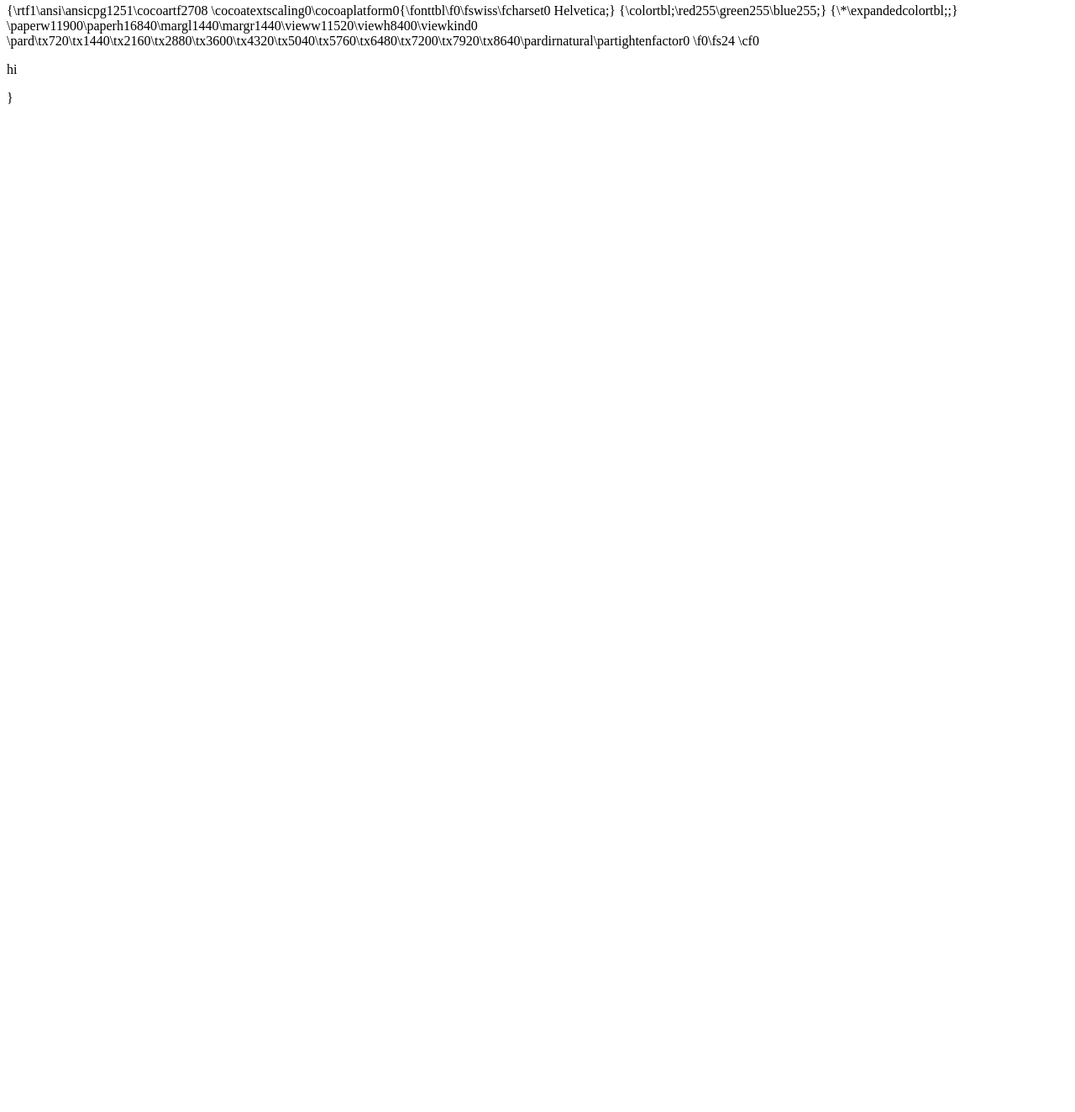
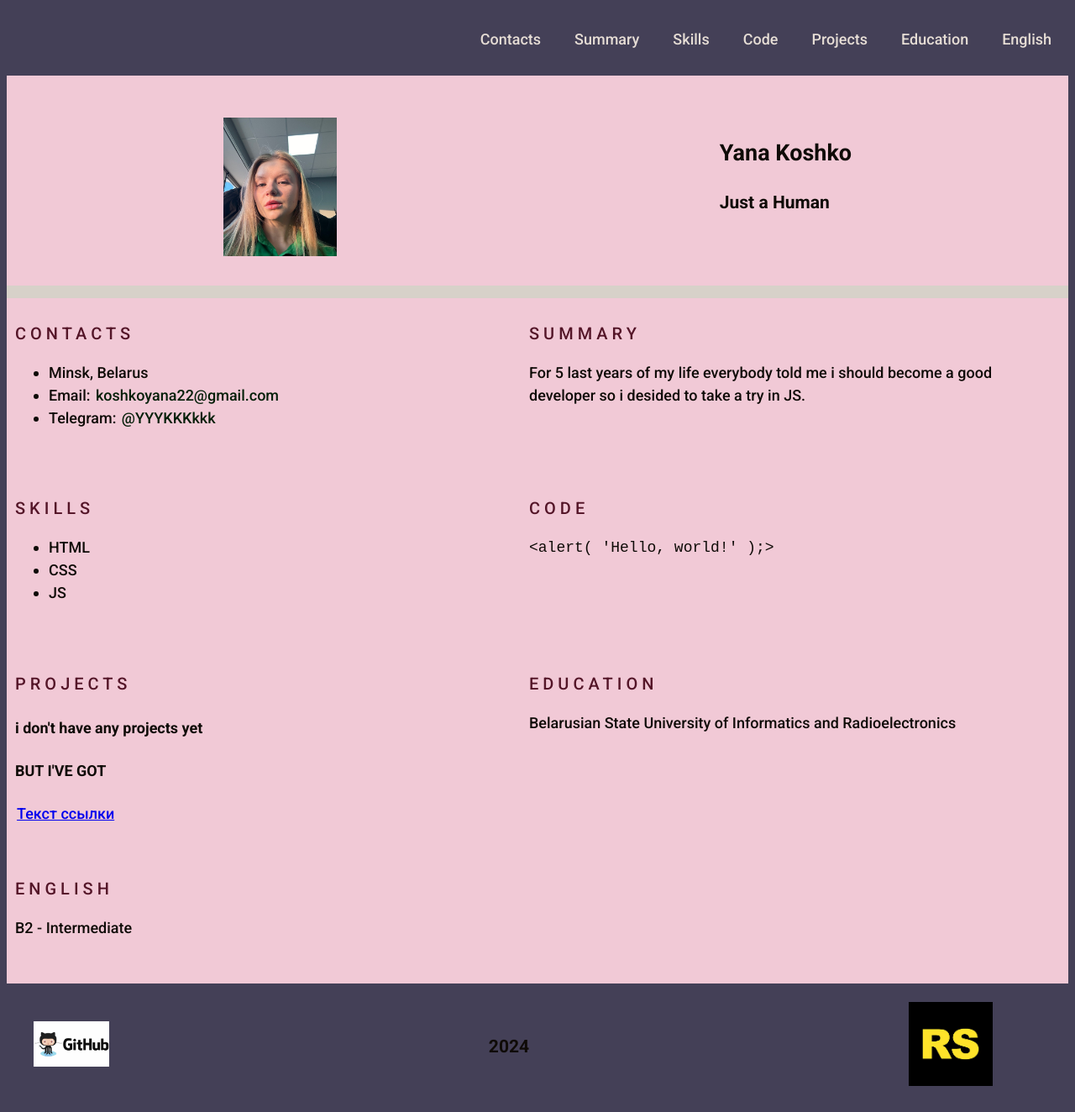
Before and after one commit to YKoshko/rsschool-cv, a plain HTML site: page index.html in a window 1280 px wide. Shown: the part 4-1328 px from the top of the page at 84% size. Before the commit the page ends 800 px from the top, so only its background shows below. Drawn offline with Linux system fonts and the light colour scheme.

Commit message:
feat: add social links

```diff
--- a/index.html
+++ b/index.html
@@ -1,8 +1,103 @@
-{\rtf1\ansi\ansicpg1251\cocoartf2708
-\cocoatextscaling0\cocoaplatform0{\fonttbl\f0\fswiss\fcharset0 Helvetica;}
-{\colortbl;\red255\green255\blue255;}
-{\*\expandedcolortbl;;}
-\paperw11900\paperh16840\margl1440\margr1440\vieww11520\viewh8400\viewkind0
-\pard\tx720\tx1440\tx2160\tx2880\tx3600\tx4320\tx5040\tx5760\tx6480\tx7200\tx7920\tx8640\pardirnatural\partightenfactor0
+<!DOCTYPE html>
+<html lang="en">
 
-\f0\fs24 \cf0 <p> hi </p>}
+<head>
+    <link rel="preconnect" href="https://fonts.gstatic.com">
+    <link href="https://fonts.googleapis.com/css2?family=Roboto:wght@100;300;500;700&display=swap" rel="stylesheet">
+    <meta charset="UTF-8">
+    <title>Koshko CV RSS</title>
+    <link rel="icon" href="./assets/favicon.ico">
+    <link rel="stylesheet" href="style.css">
+    <meta name="viewport" content="width=device-width, initial-scale=1.0">
+</head>
+
+<body>
+    <header class="header">
+        <div class="head">
+          <nav class="nav">
+            <ul class="nav-list">
+              <li class="nav-item"><a href="#contacts" class="nav-link">Contacts</a></li>
+              <li class="nav-item"><a href="#summary" class="nav-link">Summary</a></li>
+              <li class="nav-item"><a href="#skills" class="nav-link">Skills</a></li>
+              <li class="nav-item"><a href="#code" class="nav-link">Code</a></li>
+              <li class="nav-item"><a href="#projects" class="nav-link">Projects</a></li>
+              <li class="nav-item"><a href="#education" class="nav-link">Education</a></li>
+              <li class="nav-item"><a href="#english" class="nav-link">English</a></li>
+            </ul>
+          </nav>
+        </div>
+      </header>
+    <main class="main-container">
+        <div class="container main-container">
+            <section class="section section-profile" id="profile">
+              <img src="./assets/me.jpeg" alt="my photo" class="section-profile-logo">
+              <div class="section-profile-title">
+                <h1>Yana Koshko</h1>
+                <h3 class="section-subtitle">Just a Human</h3>
+              </div>
+            </section>
+
+    <section class="section" id="contacts">
+        <h2 class="section-title">Contacts</h2>
+        <ul class="section-list">
+          <li class="section-item contacts-item">
+            Minsk, Belarus
+          </li>
+          <li class="section-item contacts-item">
+            Email: <a href="mailto:koshkoyana22@gmail.com" title="email">koshkoyana22@gmail.com</a>
+          </li>
+          <li class="section-item contacts-item">
+            Telegram: <a href="https://t.me/YYYKKkkkk" title="github">@YYYKKKkkk</a>
+          </li>
+        </ul>
+      </section>
+      <section class="section" id="summary">
+        <h2 class="section-title">Summary</h2>
+        <p>
+            For 5 last years of my life everybody told me i should become a good developer so i desided to take a try in JS.
+        </p>
+      </section>
+      <section class="section" id="skills">
+        <h2 class="section-title">Skills</h2>
+        <ul class="section-list">
+          <li class="section-item">
+            HTML
+          </li>
+          <li class="section-item">
+            CSS
+          </li>
+          <li class="section-item">
+            JS
+          </li>
+        </ul>
+      </section>
+    <section class="section" id="code">
+        <h2 class="section-title">Code</h2>
+        <code>
+            &lt;<span>alert( 'Hello, world!' );</span>&gt;
+          </code>
+</section>
+<section class="section" id="projects">
+    <h2 class="section-title">Projects</h2>
+    <h4>i don't have any projects yet</h4>
+    <h4>BUT I'VE GOT</h4>
+    <a href="https://ykoshko.github.io/rsschool-cv/cv">Текст ссылки</a>
+  </section>
+  <section class="section section-education" id="education">
+    <h2 class="section-title">Education</h2>
+    <p>Belarusian State University of Informatics and Radioelectronics</p>
+  </section>
+  <section class="section section-english" id="english">
+    <h2 class="section-title">English</h2>
+    <p>B2 - Intermediate</p>
+  </section>
+</div>
+    </main>
+    <footer>
+        <a href="https://github.com/YKoshko" target="_blank"><img src="./assets/github.png" alt="github"
+            class="footer-item" id="footer-github"></a>
+        <h3 class="footer-item">2024</h3>
+        <a href="https://rs.school/courses/javascript-preschool-ru" target="_blank"><img src="./assets/rss.png"
+            alt="rsschool" class="footer-item" id="logo-rs"></a>
+      </footer>
+</body>
--- a/style.css
+++ b/style.css
@@ -1,13 +1,135 @@
-{\rtf1\ansi\ansicpg1251\cocoartf2708
-\cocoatextscaling0\cocoaplatform0{\fonttbl\f0\fnil\fcharset0 Menlo-Regular;}
-{\colortbl;\red255\green255\blue255;\red42\green42\blue42;\red255\green255\blue254;\red107\green0\blue1;
-\red0\green0\blue0;\red251\green0\blue7;\red0\green0\blue255;}
-{\*\expandedcolortbl;;\cssrgb\c21961\c21961\c21961;\cssrgb\c100000\c100000\c99608;\cssrgb\c50196\c0\c0;
-\cssrgb\c0\c0\c0;\cssrgb\c100000\c0\c0;\cssrgb\c0\c0\c100000;}
-\paperw11900\paperh16840\margl1440\margr1440\vieww11520\viewh8400\viewkind0
-\deftab720
-\pard\pardeftab720\partightenfactor0
+* {
+    box-sizing: border-box;
+  }
 
-\f0\fs28 \cf2 \cb3 \expnd0\expndtw0\kerning0
-\outl0\strokewidth0 \strokec2 <\cf4 \strokec4 p\cf0 \strokec5  \cf6 \strokec6 style\cf2 \strokec2 =\cf7 \strokec7 "font-size: 25px;"\cf2 \strokec2 >\cf0 \strokec5 first\cf2 \strokec2 </\cf4 \strokec4 p\cf2 \strokec2 >\cf0 \cb1 \strokec5 \
+  body {
+    display: flex;
+    flex-direction: column;
+    justify-content: space-between;
+    font-family: "Roboto", sans-serif;
+    font-size: 18px;
+    font-weight: 400;
+    line-height: 1.5;
+    color: #0f0b07;
+    background-color: #444057;
+  }
+
+  .container {
+    max-width: 1440px;
+    margin: 0 auto;
+  }
+
+  .nav-list {
+    display: flex;
+    justify-content: flex-end;
+    align-items: center;
+    list-style: none;
+  }
+
+  html {
+    scroll-behavior: smooth;
+  }
+
+  .nav-link {
+    padding: 0 20px;
+    line-height: 50px;
+    transition: 0.3s;
+    text-decoration: none;
+    color: #E6DDD5;
+  }
+
+  .section-item a {
+    color: #051f09;
+    text-decoration: none;
+    transition: color 0.5s;
+  }
+  .section-item a:hover {
+    color: #4d2323;
+  }
+
+  .main-container {
+    display: flex;
+    flex-wrap: wrap;
+    background-color: #F1C9D6;
+  }
+
+  .section {
+    flex-wrap: wrap;
+    justify-content: space-between;
+    width: calc(50% - 20px);
+    padding: 10px;
+    padding-bottom: 35px;
+  }
+
+  @media (max-width: 768px) {
+    .section {
+      width: 100%;
+    }
+  }
+
+  .section-title {
+    font-size: 20px;
+    font-weight: 400;
+    text-transform: uppercase;
+    letter-spacing: 5px;
+    color: #541528;
+  }
+
+  .link {
+    text-decoration: none;
+    color: #09270d;
+    transition: color 0.5s;
+  }
+
+  .link:hover {
+    color: #043e0d;
+  }
+
+  a {
+    padding: 2px; /* Поля вокруг текста */
+    transition: 1s linear; /* Время изменения */
+   }
+   a:hover {
+    color: #5a2525; /* Цвет текста */
+   }
+
+   .section-profile-logo {
+    width: 135px;
+    height: 165px;
+    object-fit: cover;
+    transition: .3s;
+  }
+
+  .section-profile {
+    display: flex;
+    justify-content: space-around;
+    width: 100%;
+    padding: 50px 30px 35px;
+    border-bottom: 15px solid #d7d1c9;
+  }
+
+  footer {
+    display: flex;
+    justify-content: space-between;
+    align-items: center;
+    width: calc(100% - 4px);
+    max-width: 1196px;
+    min-width: 900px;
+    height: 150px;
+    background-color: var(--color-main);
+    border: 2px solid var(--color-border);
+    border-top: none;
 }
+
+.footer-item {
+    margin: 5px 20px;
+}
+
+#footer-github {
+    max-width: 100px;
+    padding-left: 10px;
+}
+
+#logo-rs {
+    width: 100px;
+}
```
Also changed, not shown: assets/github.png (added), assets/me.jpeg (added), assets/rss.png (added).
